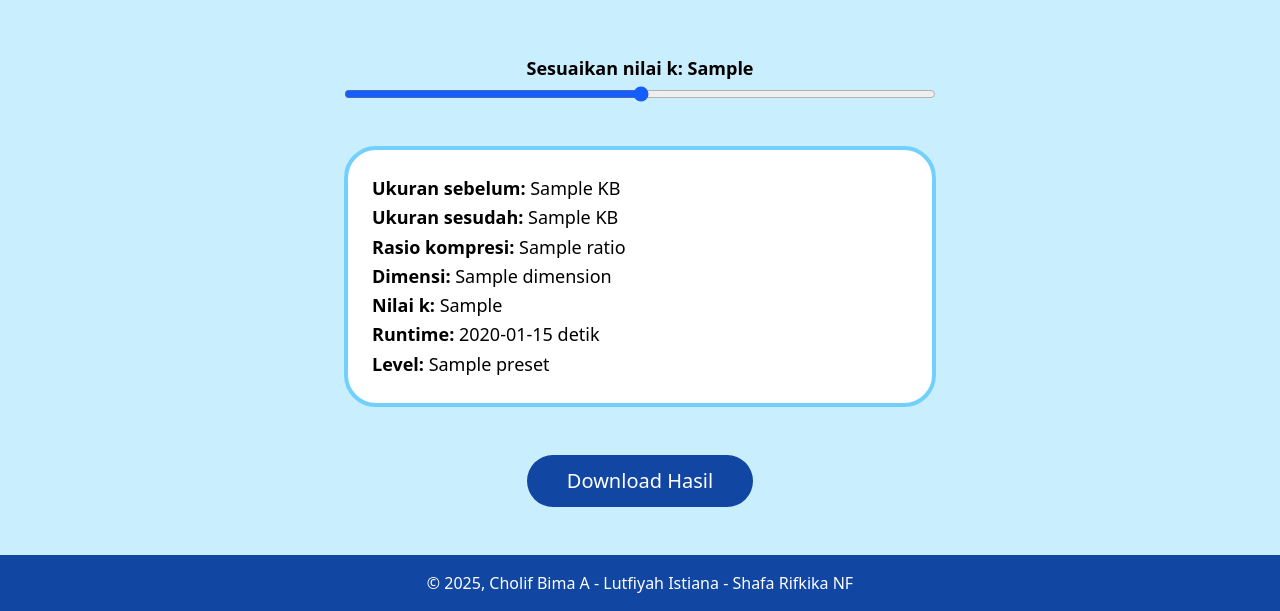
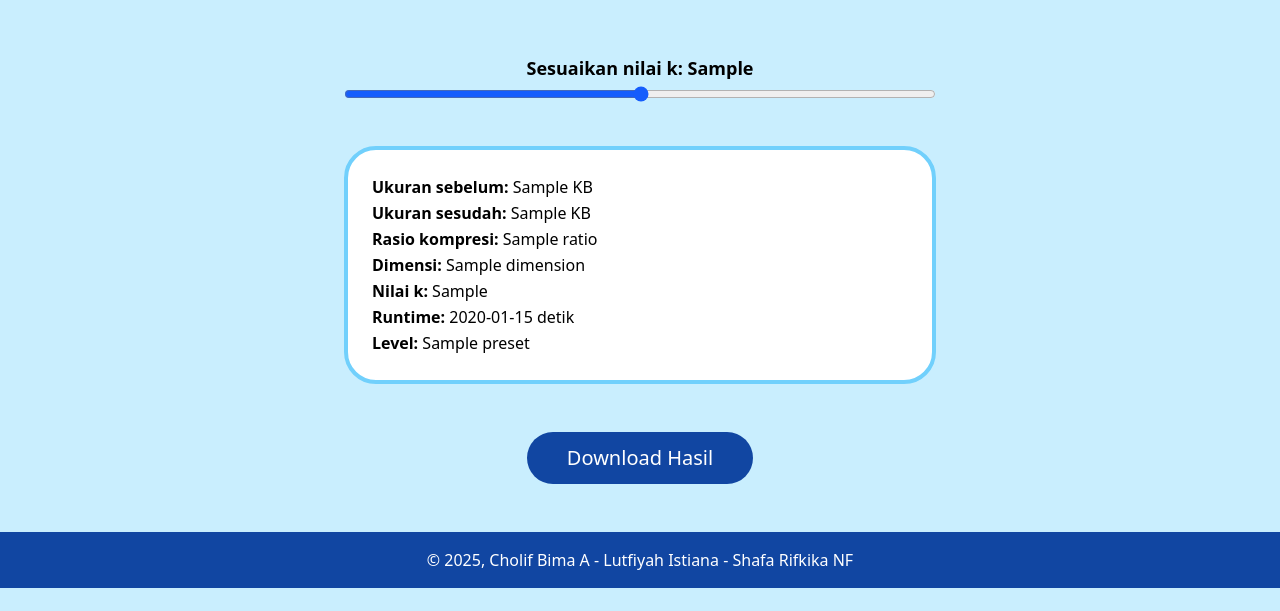
Before and after one commit to Cholifbima/SVD-Image-Compression, a Flask app: template src/app/templates/result.html in a window 1280 px wide. Shown: the part 576-1187 px from the top of the page. After the commit the page ends 1164 px from the top, so only its background shows below. Run offline with Flask 2, Linux system fonts and the light colour scheme; the template is opened without the code that fills it: most values are stand-ins (such as "Sample title", 1, 10 or a date in 2020); some libraries are stand-ins or nearby versions.

Commit message:
fix font size

```diff
--- a/src/app/static/css/output.css
+++ b/src/app/static/css/output.css
@@ -12,6 +12,10 @@
     --color-black: #000;
     --color-white: #fff;
     --spacing: 0.25rem;
+    --text-sm: 0.875rem;
+    --text-sm--line-height: calc(1.25 / 0.875);
+    --text-base: 1rem;
+    --text-base--line-height: calc(1.5 / 1);
     --text-lg: 1.125rem;
     --text-lg--line-height: calc(1.75 / 1.125);
     --text-xl: 1.25rem;
@@ -572,9 +576,17 @@
     font-size: var(--text-5xl);
     line-height: var(--tw-leading, var(--text-5xl--line-height));
   }
+  .text-base {
+    font-size: var(--text-base);
+    line-height: var(--tw-leading, var(--text-base--line-height));
+  }
   .text-lg {
     font-size: var(--text-lg);
     line-height: var(--tw-leading, var(--text-lg--line-height));
+  }
+  .text-sm {
+    font-size: var(--text-sm);
+    line-height: var(--tw-leading, var(--text-sm--line-height));
   }
   .text-xl {
     font-size: var(--text-xl);
--- a/src/app/templates/result.html
+++ b/src/app/templates/result.html
@@ -44,7 +44,7 @@
             <input type="range" id="kSlider" min="1" max="400" value="{{ k }}" class="w-full h-2 rounded-lg accent-blue-600">
         </div>
 
-        <div id="stats" class="bg-white border-4 border-biru rounded-4xl p-6 w-3/4 md:w-1/2 text-lg leading-relaxed mt-4">
+        <div id="stats" class="bg-white border-4 border-biru rounded-4xl p-6 w-3/4 md:w-1/2 text-base leading-relaxed mt-4">
             <p><strong>Ukuran sebelum:</strong> {{ before_size_kb }} KB</p>
             <p><strong>Ukuran sesudah:</strong> {{ after_size_kb }} KB</p>
             <p><strong>Rasio kompresi:</strong> {{ ratio }}</p>
```
